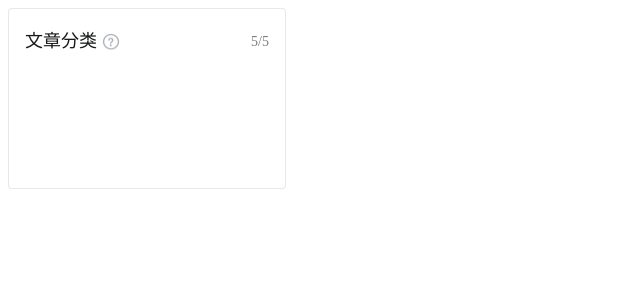
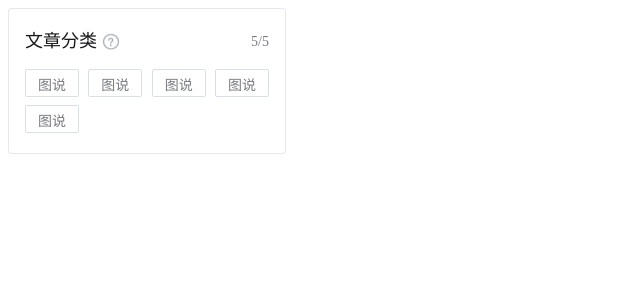
Before and after one commit to tflins/vue-select-panel, a Vue app: page / in a window 1280 px wide. Shown: the top 300 px of the page, without its empty margins (0-640 px from the left). Built offline with nearby package versions, Linux system fonts and the light colour scheme.

Commit message:
完成 body 样式

```diff
--- a/src/components/VueSelectPanle/index.vue
+++ b/src/components/VueSelectPanle/index.vue
@@ -14,7 +14,13 @@
     </div>
 
     <div class="vue-select-panle-body">
-
+      <div
+        class="vue-select-item active"
+        v-for="item in 5"
+        :key="item"
+      >
+        图说
+      </div>
     </div>
 
   </div>
@@ -33,12 +39,14 @@ export default {
 </script>
 
 <style rel="stylesheet/scss" lang="scss" scoped>
+* {
+  box-sizing: border-box;
+}
+
 .vue-select-panle {
-  box-sizing: border-box;
   position: relative;
   width: 278px;
-  height: 181px;
-  padding: 20px 16px;
+  padding: 20px 16px 12px 16px;
 
   background-color: rgba(255, 255, 255, 1);
   border: 1px solid rgba(230, 232, 235, 0.98);
@@ -48,6 +56,7 @@ export default {
   &-header {
     display: flex;
     align-items: center;
+    margin-bottom: 15px;
 
     &__title,
     &__question {
@@ -83,5 +92,25 @@ export default {
       font-family: PingFangSC-Regular, PingFang SC;
     }
   }
+
+  &-body {
+    display: flex;
+    flex-wrap: wrap;
+    justify-content: space-between;
+
+    .vue-select-item {
+      height: 28px;
+      padding: 4px 12px;
+      border-radius: 2px;
+      color: rgba(121, 124, 128, 1);
+      border: solid 1px rgba(218, 223, 229, 1);
+      margin-bottom: 8px;
+      cursor: pointer;
+
+      font-size: 14px;
+      font-family: PingFangSC-Regular, PingFang SC;
+      font-weight: 400;
+    }
+  }
 }
 </style>
```
